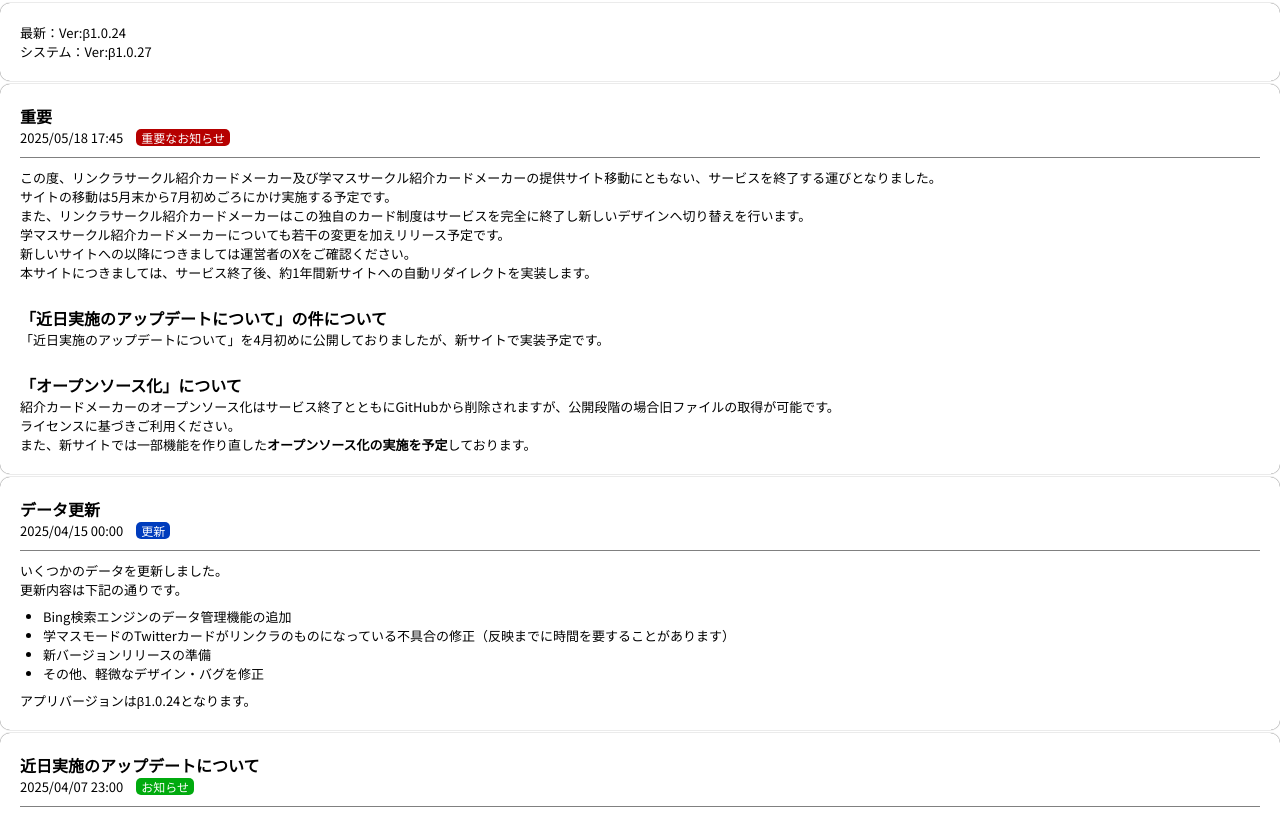
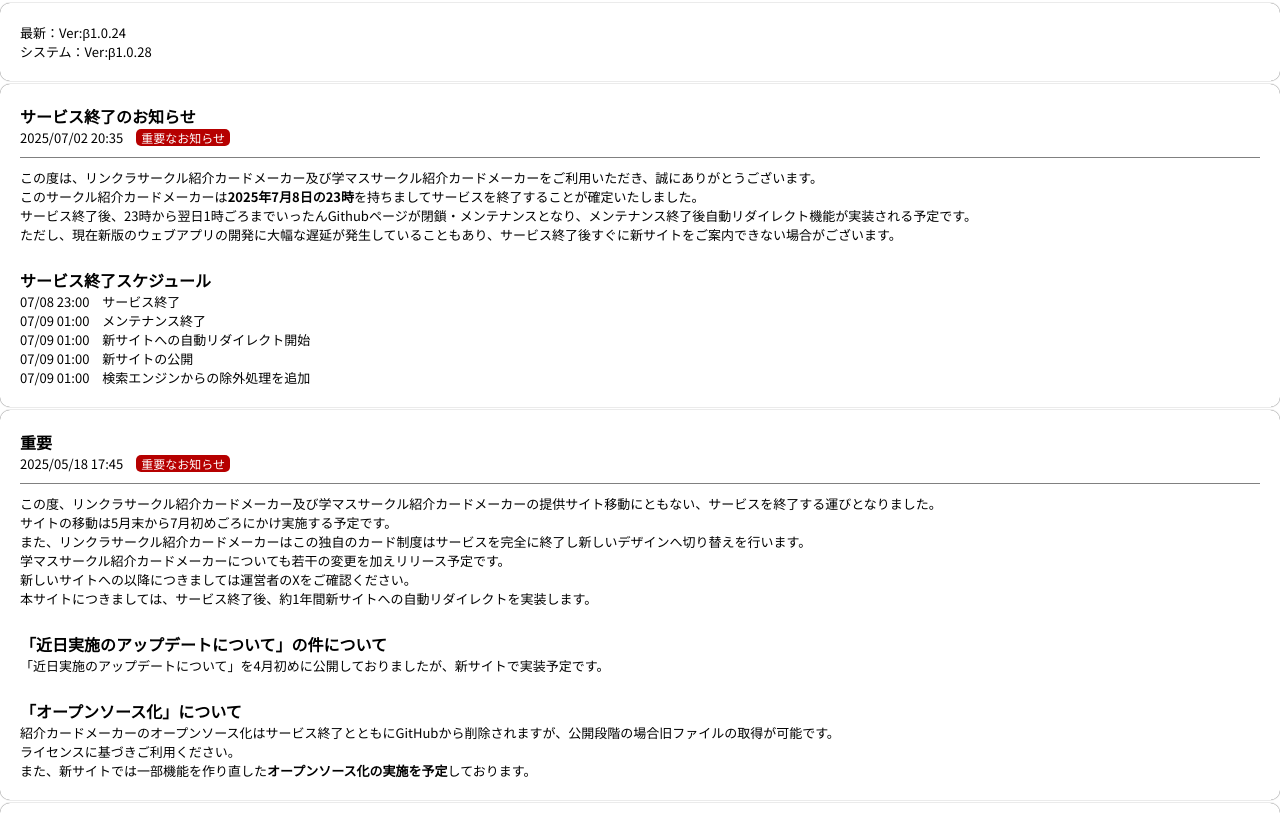
Before and after one commit to hassu-s/llllmaker, a plain HTML site: page info.html in a window 1280 px wide. Shown: the top 814 px of the page. Drawn offline with Linux system fonts and the light colour scheme; a web font is replaced by a local one.

Commit message:
Ver:β1.0.28

```diff
--- a/info.html
+++ b/info.html
@@ -67,7 +67,26 @@
 <body>
     <div class="news">
         <p>最新：Ver:β1.0.24</p>
-        <p>システム：Ver:β1.0.27</p>
+        <p>システム：Ver:β1.0.28</p>
+    </div>
+    <div class="news">
+        <h3>サービス終了のお知らせ</h3>
+        <p>2025/07/02 20:35　<span class="a5">重要なお知らせ</span></p>
+        <hr>
+        <p>
+            この度は、リンクラサークル紹介カードメーカー及び学マスサークル紹介カードメーカーをご利用いただき、誠にありがとうございます。<br>
+            このサークル紹介カードメーカーは<strong>2025年7月8日の23時</strong>を持ちましてサービスを終了することが確定いたしました。<br>
+            サービス終了後、23時から翌日1時ごろまでいったんGithubページが閉鎖・メンテナンスとなり、メンテナンス終了後自動リダイレクト機能が実装される予定です。<br>
+            ただし、現在新版のウェブアプリの開発に大幅な遅延が発生していることもあり、サービス終了後すぐに新サイトをご案内できない場合がございます。<br>
+        </p><br>
+        <h3>サービス終了スケジュール</h3>
+        <p>
+            07/08 23:00　サービス終了<br>
+            07/09 01:00　メンテナンス終了<br>
+            07/09 01:00　新サイトへの自動リダイレクト開始<br>
+            07/09 01:00　新サイトの公開<br>
+            07/09 01:00　検索エンジンからの除外処理を追加<br>
+        </p>
     </div>
     <div class="news">
         <h3>重要</h3>
```
